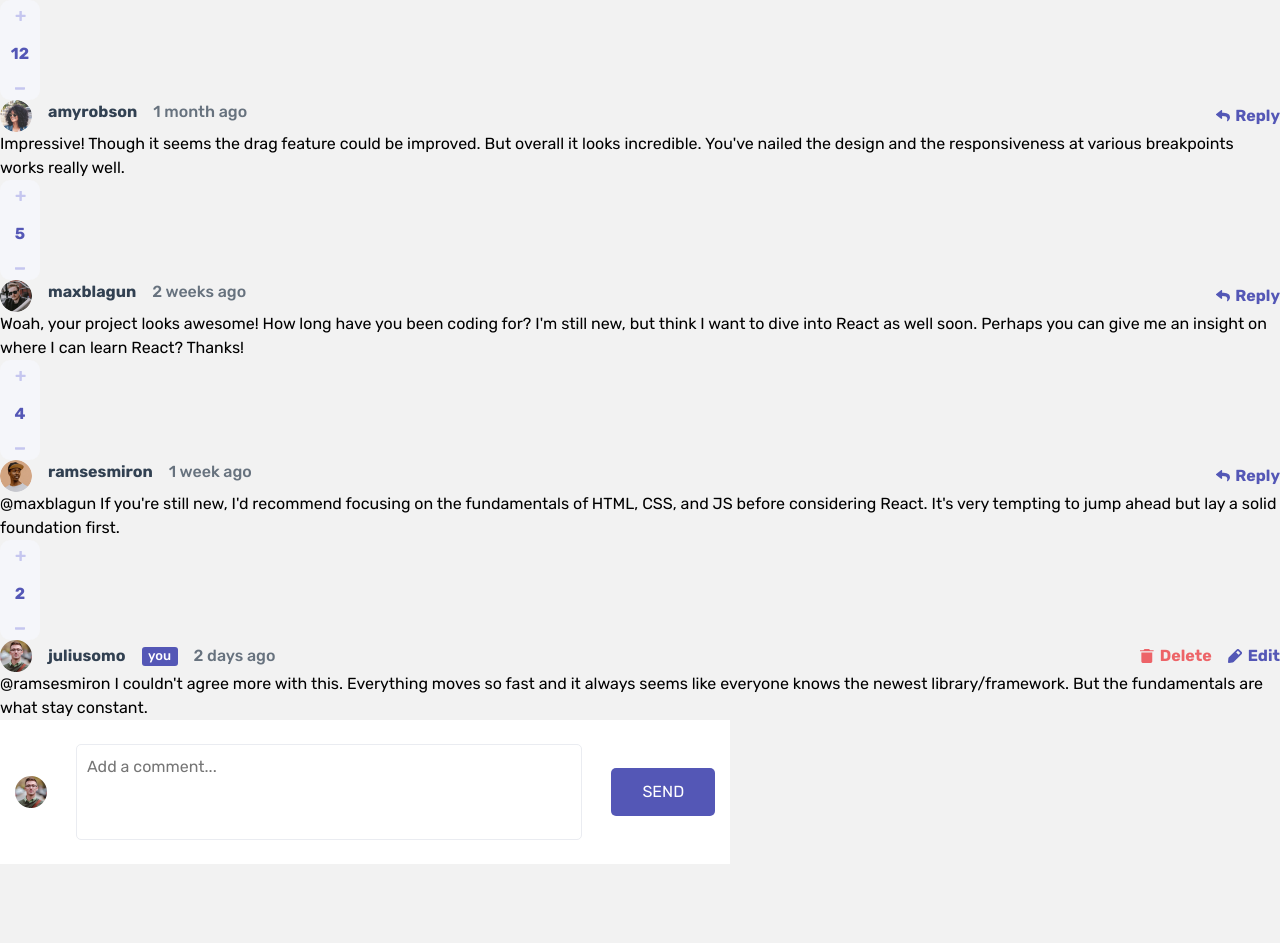
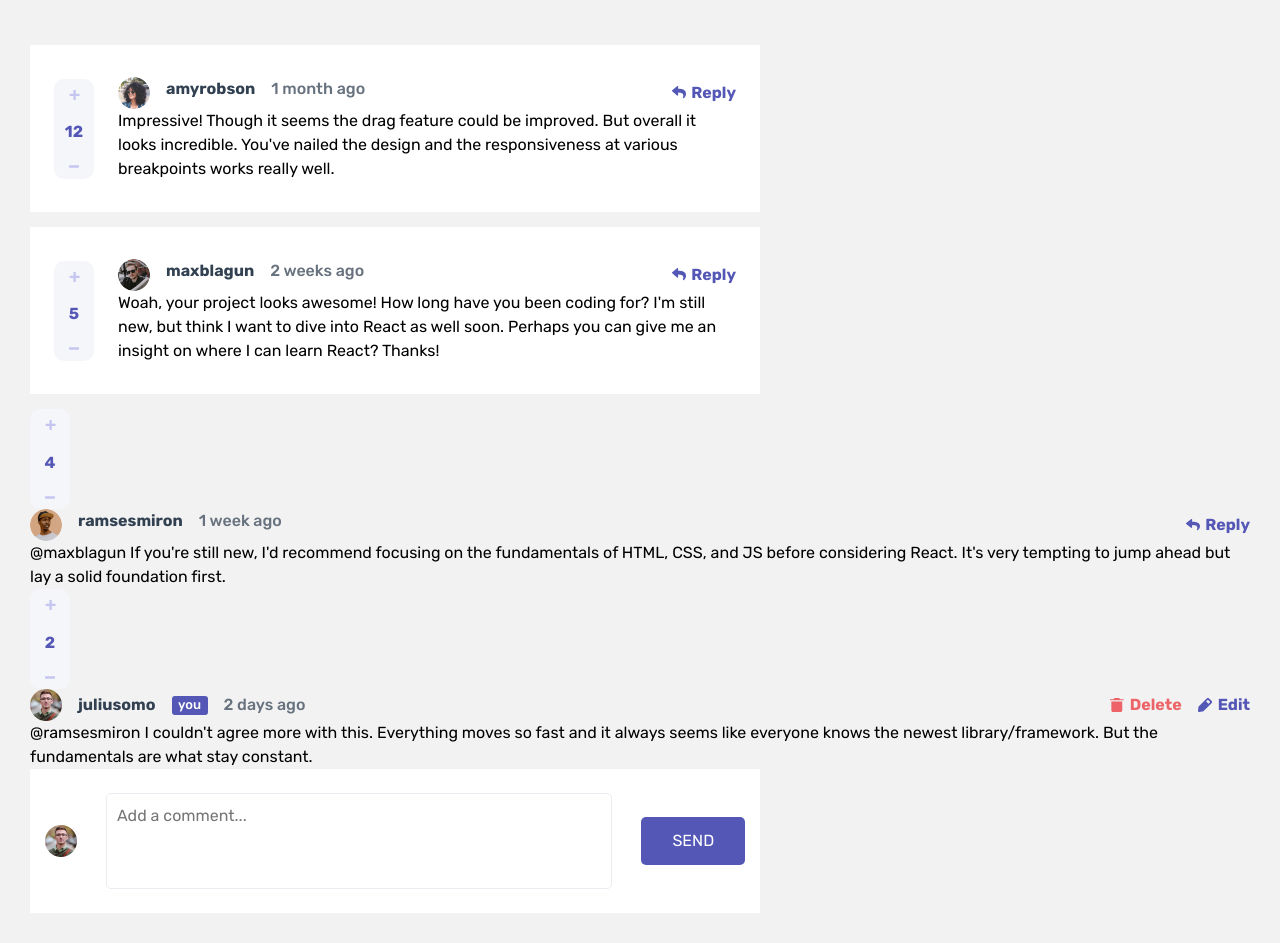
Before and after one commit to Sheddiey/interactive-comment-section-part-2, a React (Create React App) app: page / in a window 1280 px wide. Before the commit the page ends 864 px from the top, so only its background shows below. Built offline with nearby package versions, Linux system fonts and the light colour scheme.

Commit message:
styles for comment component

```diff
--- a/src/Components/InteractiveComments.jsx
+++ b/src/Components/InteractiveComments.jsx
@@ -22,8 +22,9 @@ function Comment({ isData }) {
   return (
     <div>
       {isData.map((commentData) => (
-        <div key={commentData.currentUser.username}>
+        <div  key={commentData.currentUser.username}>
           {commentData.comments.map((comment) => (
+            <div className="margin-ax" key={comment.id}>
             <CommentComponent
                 score={comment.score}
                 username={comment.user.username}
@@ -31,6 +32,7 @@ function Comment({ isData }) {
                 userImage={comment.user.image.png}
                 content={comment.content}
             />
+            </div>
           ))}
         </div>
       ))}
@@ -40,9 +42,9 @@ function Comment({ isData }) {
 
 function CommentComponent({ score, content, username, createdAt, userImage }) {
   return (
-    <div>
+    <div className="comment">
       <Score score={score} />
-      <div>
+      <div className="comment-left">
         <UserName
           username={username}
           createdAt={createdAt}
--- a/src/index.css
+++ b/src/index.css
@@ -94,7 +94,24 @@ body {
   display: flex;
   justify-content: center;
   align-items: center;
+  margin: 30px;
 }
+
+/* commemt component */
+.comment {
+  display: flex;
+  justify-content: space-evenly;
+  align-items: center;
+  width: 730px;
+  height: 167px;
+  background-color: var(--white);
+}
+.comment-left {
+  min-height: 72px;
+  min-width: 618px;
+  width: 50ch;
+}
+
 
 /* Score component */
 .score {
@@ -245,3 +262,8 @@ body {
   border: 0;
   cursor: pointer;
 }
+
+/* utility classes */
+.margin-ax {
+  margin-block: 15px;
+}
```
